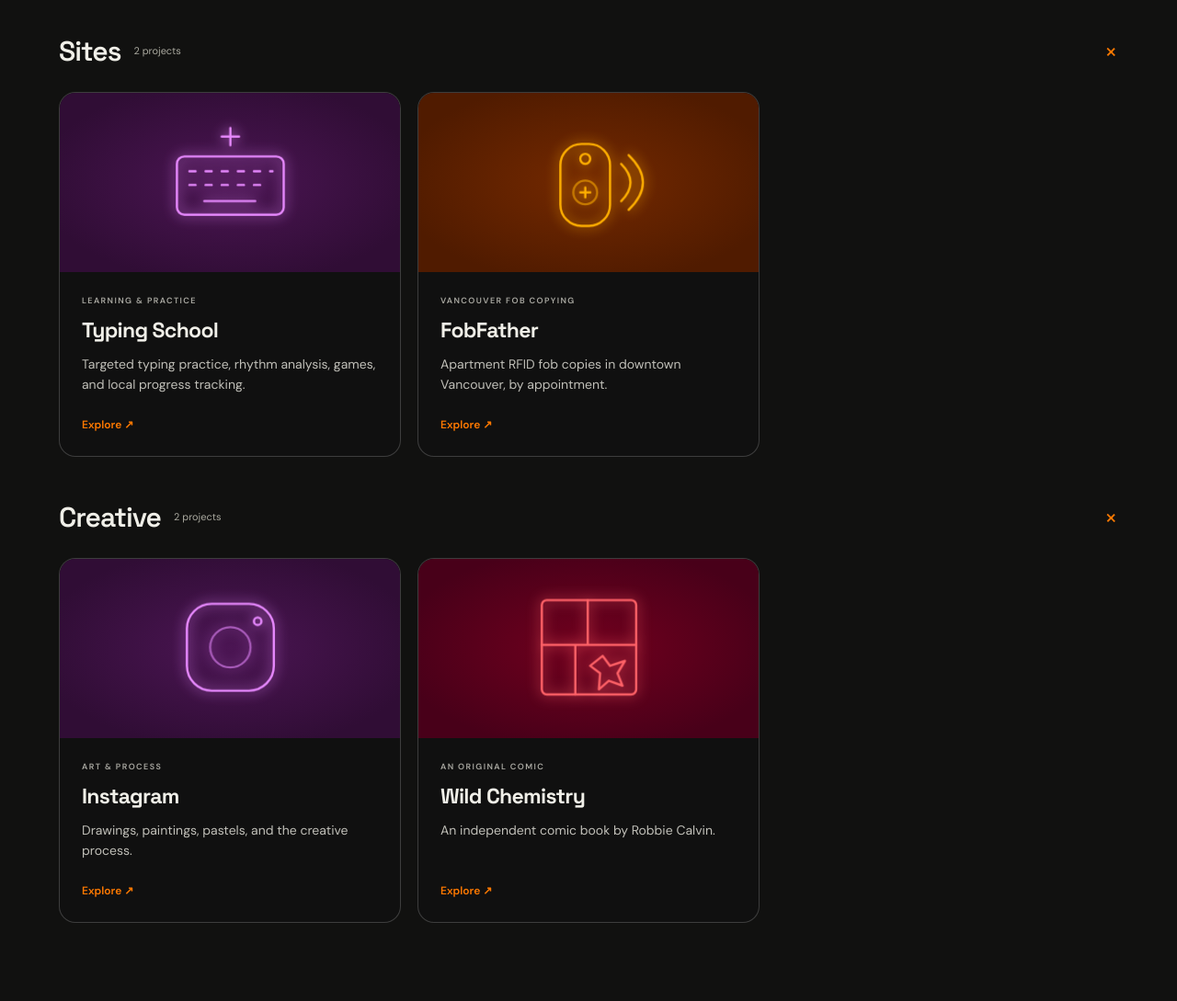
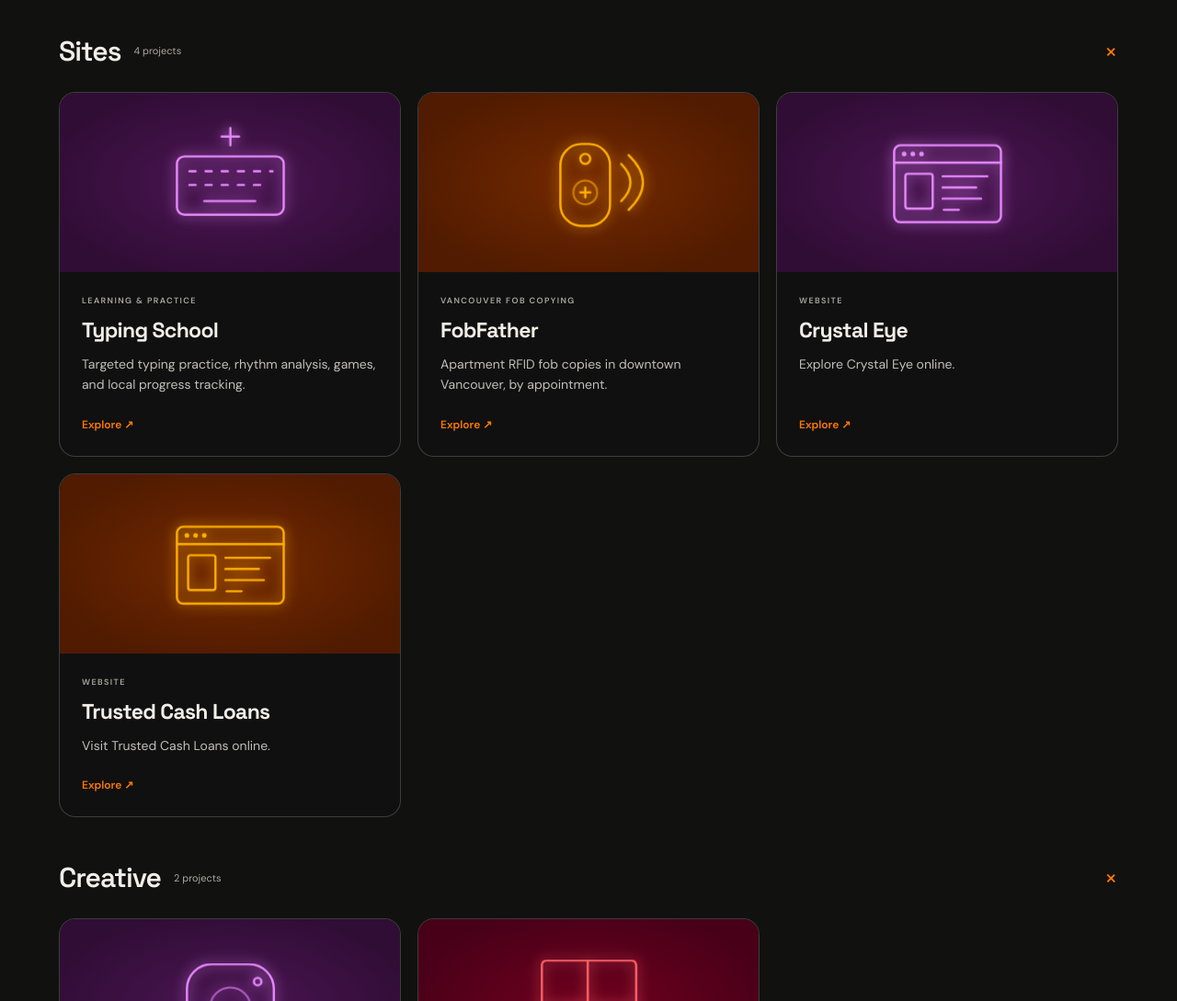
Before and after one commit to robbiecalvin/robbiecalvin, a plain HTML site: page index.html in a window 1280 px wide. Shown: the part 3480-4569 px from the top of the page at 92% size. Drawn offline with Linux system fonts and the light colour scheme; animation ran at ten frames a second.

Commit message:
Add Crystal Eye and Trusted Cash Loans to homepage Sites

```diff
--- a/index.html
+++ b/index.html
@@ -1086,7 +1086,11 @@ footer {
         ["Typing School", "typing-school", "Learning & practice",
           "Targeted typing practice, rhythm analysis, games, and local progress tracking.", "typing", "purple"],
         ["FobFather", "fobfather", "Vancouver fob copying",
-          "Apartment RFID fob copies in downtown Vancouver, by appointment.", "fob", "orange"]
+          "Apartment RFID fob copies in downtown Vancouver, by appointment.", "fob", "orange"],
+        ["Crystal Eye", "crystaleye", "Website",
+          "Explore Crystal Eye online.", "browser", "purple", "https://robbiecalvin.github.io/crystaleye/"],
+        ["Trusted Cash Loans", "trusted-cash-loans", "Website",
+          "Visit Trusted Cash Loans online.", "browser", "orange", "https://robbiecalvin.github.io/TrustedCashLoans/"]
       ]
     }
     ,{
@@ -1109,10 +1113,10 @@ footer {
       </summary>
       <div class="projects">
         ${group.projects.map(project => {
-          const [name, folder, label, description, icon, palette] = project;
+          const [name, folder, label, description, icon, palette, externalUrl] = project;
           return `
             <a class="project-card"
-               href="${folder === 'fobfather' ? 'https://fobfather.ca/' : folder === 'instagram' ? 'https://www.instagram.com/pastelpowerranger/' : './' + folder + '/'}"
+               href="${externalUrl || (folder === 'fobfather' ? 'https://fobfather.ca/' : folder === 'instagram' ? 'https://www.instagram.com/pastelpowerranger/' : './' + folder + '/')}"
                data-palette="${palette}">
               <div class="project-visual">
                 <svg class="project-icon" viewBox="0 0 100 100"
```
